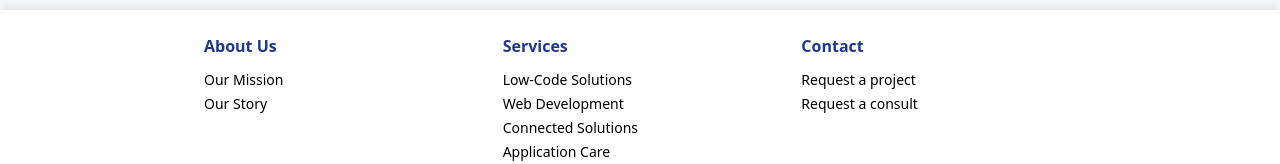
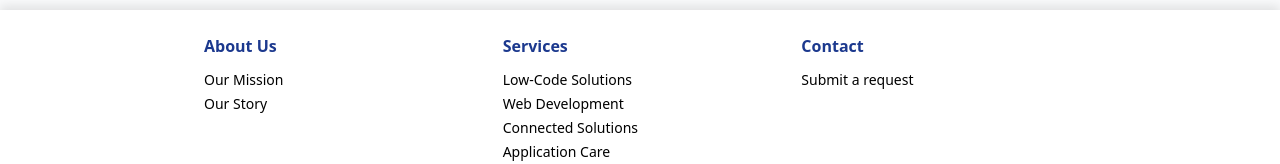
Before and after one commit to thephoenix470/my-portfolio, a Next.js app: page / in a window 1280 px wide. Shown: the part 1258-1422 px from the top of the page. Built offline with nearby package versions, Linux system fonts and the light colour scheme.

Commit message:
Second commit

```diff
--- a/src/components/Footer.tsx
+++ b/src/components/Footer.tsx
@@ -64,20 +64,20 @@ export default function Footer() {
             <ul className="space-y-1 text-sm">
               <li>
                 <Link
-                  href="/contact?subject=project"
+                  href="/contact"
                   className="text-black-900 dark:text-white hover:text-blue-900 hover:dark:text-white"
                 >
-                  Request a project
+                  Submit a request
                 </Link>
               </li>
-              <li>
+              {/* <li>
                 <Link
                   href="/contact?subject=consult"
                   className="text-black-900 dark:text-white hover:text-blue-900 hover:dark:text-white"
                 >
                   Request a consult
                 </Link>
-              </li>
+              </li> */}
             </ul>
           </div>
         </div>
@@ -112,7 +112,7 @@ export default function Footer() {
 
             {/* Email */}
             <Link
-              href="mailto:contact@yourcompany.com"
+              href="mailto:contact@luma-core.net"
               className="text-gray-600 dark:text-gray-300 hover:text-red-500"
             >
               <FaEnvelope />
--- a/src/components/Paragraphs.tsx
+++ b/src/components/Paragraphs.tsx
@@ -104,14 +104,14 @@ export const contactOptions = [
   {
     title: "Request a project",
     description: "Speak to our friendly team.",
-    value: "r@luma-core.net",
-    href: "mailto:r@luma-core.net"
+    value: "contact@luma-core.net",
+    href: "mailto:contact@luma-core.net"
   },
   {
     title: "Chat for consult",
     description: "Ask us for the best recommendation.",
-    value: "c@luma-core.net",
-    href: "mailto:c@luma-core.net"
+    value: "kazhari@luma-core.net",
+    href: "mailto:kazhari@luma-core.net"
   },
   {
     title: "Visit us",
```
